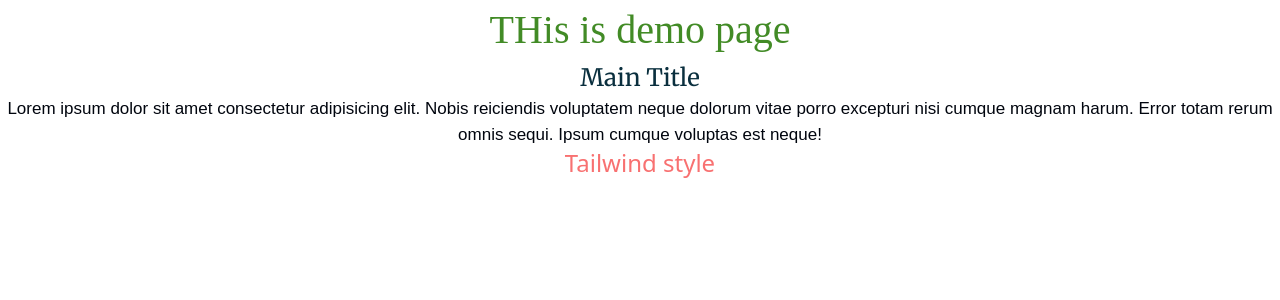
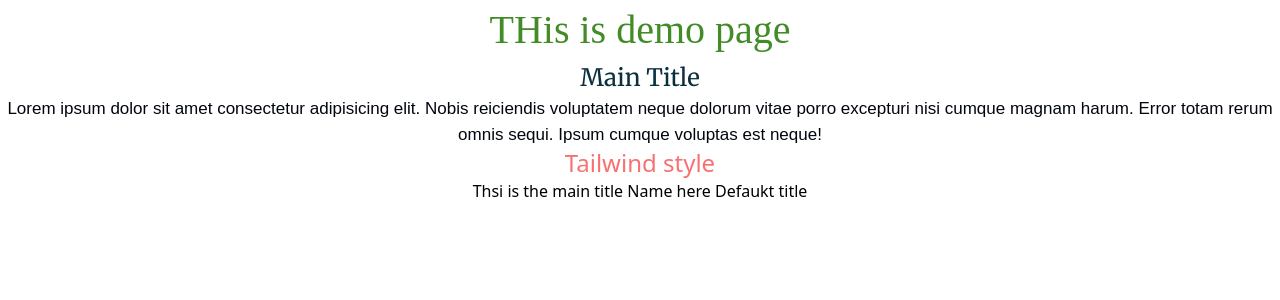
Before and after one commit to mohammad-tauwab/Project-NHMS, a React (Vite) app in the folder NHMS/: page / in a window 1280 px wide. Shown: the top 300 px of the page. Built offline with nearby package versions, Linux system fonts and the light colour scheme; a web font is replaced by a local one.

Commit message:
modified content

```diff
--- a/NHMS/src/components/App.jsx
+++ b/NHMS/src/components/App.jsx
@@ -7,6 +7,7 @@
       <h2 className={`${style.title}`}>Main Title</h2>
       <p className={`${style.para}`}> Lorem ipsum dolor sit amet consectetur adipisicing elit. Nobis reiciendis voluptatem neque dolorum vitae porro excepturi nisi cumque magnam harum. Error totam rerum omnis sequi. Ipsum cumque voluptas est neque!</p>
       <p className='text-2xl text-red-400'> Tailwind style </p>
+      <p>Thsi is the main title Name here Defaukt title</p>
       </center>
     </>
   )
```
